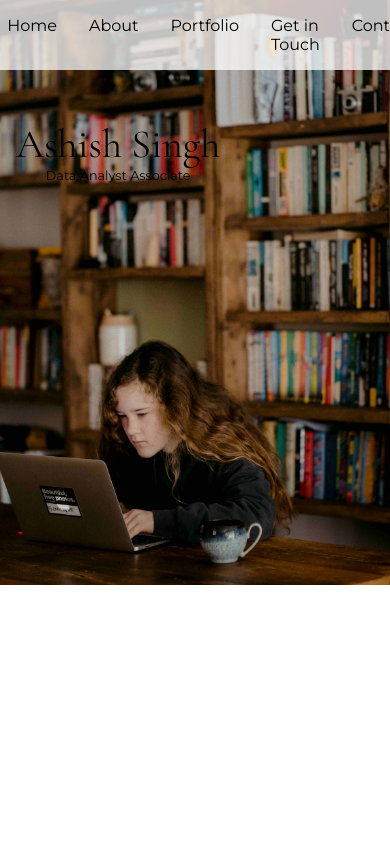
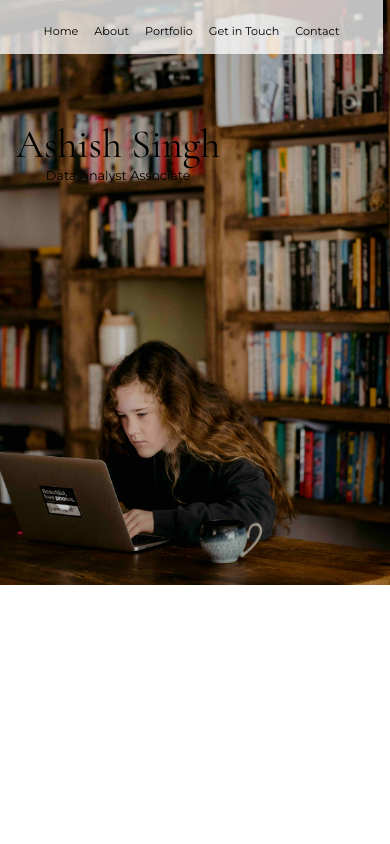
Before and after one commit to Ashish-NIT-Goa/my_portfolio, a React (Vite) app: page / in a window 390 px wide. Shown: the top 844 px of the page. Built offline with nearby package versions, Linux system fonts and the light colour scheme; grey boxes are pictures that could not be loaded.

Commit message:
Make the nav bar smaller for responsivness

```diff
--- /dev/null
+++ b/src/Components/Header.css
@@ -0,0 +1,26 @@
+.nav-bar {
+    position: fixed;
+    display: flex;
+    justify-content:center;
+    gap: 2rem;
+    background: rgba(255,255,255,0.75);
+    padding: 1rem;
+    top: 0;
+    width: 100%;
+    z-index: 10;
+}
+
+/* responsive styles */
+@media screen and (max-width: 600px) {
+  .nav-bar {
+    flex-direction: row;
+    align-items: center;
+    width: 100%;
+    max-width: 90vw;
+    gap: 1rem;
+  }
+  .nav-bar a {
+    margin-top: 0.5rem;
+    font-size: 0.7rem;
+  }
+}
--- a/src/Components/Header.jsx
+++ b/src/Components/Header.jsx
@@ -6,21 +6,11 @@
  */
 import React from "react";
 
+import "./Header.css";
+
 const Header = () => {
   return (
-    <div
-      style={{
-        position: "fixed",
-        display: "flex",
-        justifyContent: "center",
-        gap: "2rem",
-        background: "rgba(255,255,255,0.75)",
-        padding: "1rem",
-        top: 0,
-        width: "100%",
-        zIndex: 10,
-      }}
-    >
+    <div className="nav-bar">
       <a href="#home">Home</a>
       <a href="#about">About</a>
       <a href="#portfolio">Portfolio</a>
```
